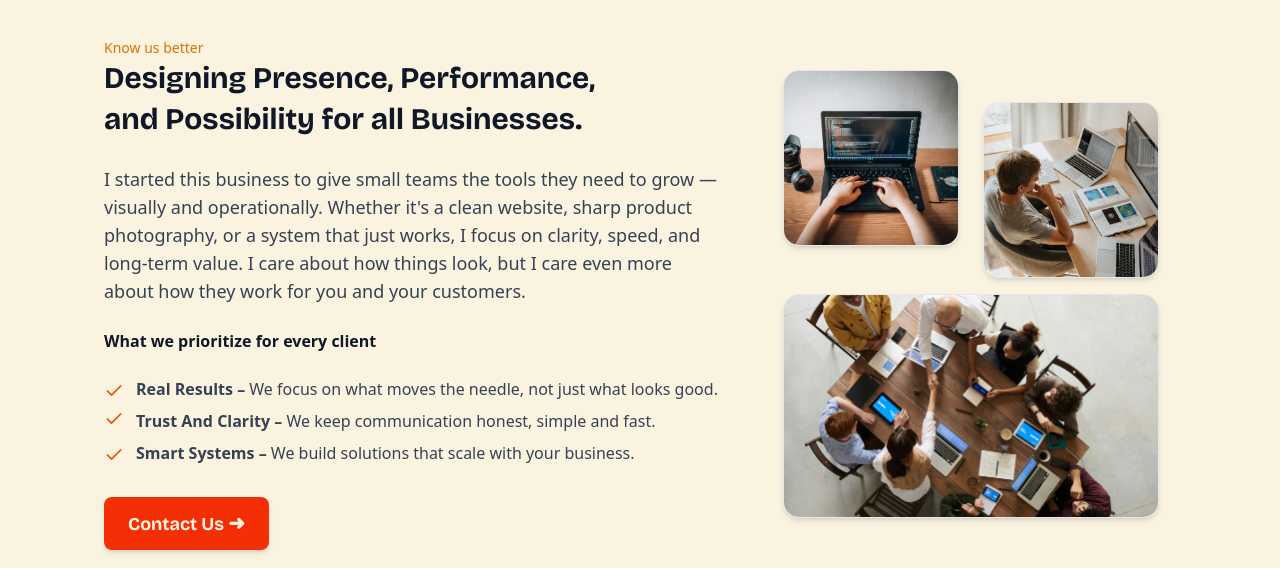
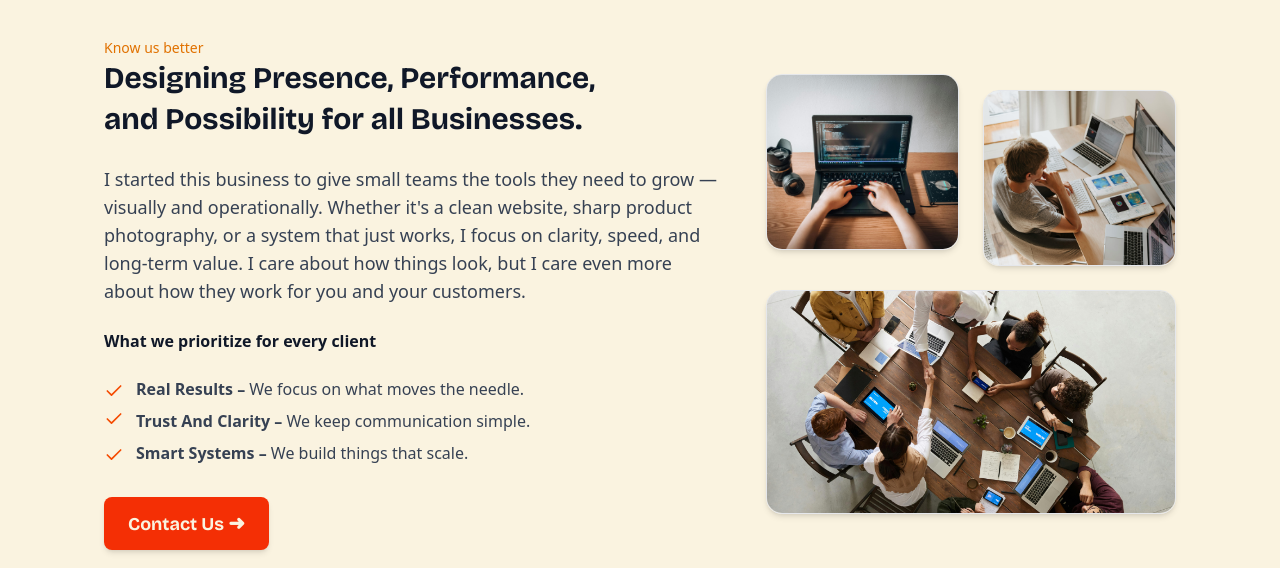
Before and after one commit to waj-zaman/HAMedia., a React (Vite) app: page / in a window 1280 px wide. Shown: the part 724-1292 px from the top of the page. Built offline with nearby package versions, Linux system fonts and the light colour scheme; a web font is replaced by a local one.

Commit message:
Jitter and white space issue resolution 1.

```diff
--- a/src/index.css
+++ b/src/index.css
@@ -8,6 +8,7 @@
 .heading{
   font-family: "Bricolage Grotesque", sans-serif;
 }
+
 
 .title {
   font-family: "BBH Sans Hegarty", sans-serif;
--- a/src/sections/About.jsx
+++ b/src/sections/About.jsx
@@ -6,21 +6,29 @@ import { useNavigate } from "react-router-dom";
 const Section = () => {
   const navigate = useNavigate();
 
+  // Subtle, safe animation
+  const fadeUp = {
+    hidden: { opacity: 0, y: 40 },
+    visible: { opacity: 1, y: 0 },
+  };
+
   return (
-    <section id="about" className="bg-[#FAF3E0] flex justify-center py-16 px-4 sm:px-6">
+    <section
+      id="about"
+      className="bg-[#FAF3E0] flex justify-center py-16 px-4 sm:px-6 overflow-x-hidden"
+    >
       <div className="w-full max-w-[1300px] flex flex-col md:flex-row items-center justify-between px-4 sm:px-10 md:px-20 py-8 md:py-12 gap-12">
 
         {/* LEFT TEXT SECTION */}
         <motion.div
           className="w-full md:w-3/5 text-center md:text-left"
-          initial={{ opacity: 0, x: -100 }}
-          whileInView={{ opacity: 1, x: 0 }}
-          transition={{ duration: 0.8, ease: "easeOut" }}
+          variants={fadeUp}
+          initial="hidden"
+          whileInView="visible"
+          transition={{ duration: 0.7, ease: "easeOut" }}
           viewport={{ once: true, amount: 0.3 }}
         >
-          <p className="body text-sm text-amber-600 font-medium">
-            Know us better
-          </p>
+          <p className="body text-sm text-amber-600 font-medium">Know us better</p>
 
           <h2 className="text-xl sm:text-2xl md:text-3xl heading font-bold text-gray-900 mb-6 leading-snug">
             Designing Presence, Performance, <br className="hidden sm:block" />
@@ -28,11 +36,11 @@ const Section = () => {
           </h2>
 
           <p className="body text-gray-700 text-base sm:text-lg mb-6">
-            I started this business to give small teams the tools they need to
-            grow — visually and operationally. Whether it's a clean website,
-            sharp product photography, or a system that just works, I focus on
-            clarity, speed, and long-term value. I care about how things look,
-            but I care even more about how they work for you and your customers.
+            I started this business to give small teams the tools they need to grow —
+            visually and operationally. Whether it's a clean website, sharp product
+            photography, or a system that just works, I focus on clarity, speed, and
+            long-term value. I care about how things look, but I care even more about
+            how they work for you and your customers.
           </p>
 
           <p className="body text-gray-900 font-semibold mb-6">
@@ -43,82 +51,83 @@ const Section = () => {
             <li className="flex items-center gap-3">
               <Check className="text-orange-600 mt-1 w-5 h-5 flex-shrink-0" />
               <span className="text-gray-700">
-                <strong>Real Results –</strong> We focus on what moves the
-                needle, not just what looks good.
+                <strong>Real Results –</strong> We focus on what moves the needle.
               </span>
             </li>
             <li className="flex items-start gap-3">
               <Check className="text-orange-600 w-5 h-5 flex-shrink-0" />
               <span className="text-gray-700">
-                <strong>Trust And Clarity –</strong> We keep communication
-                honest, simple and fast.
+                <strong>Trust And Clarity –</strong> We keep communication simple.
               </span>
             </li>
             <li className="flex items-start gap-3">
               <Check className="text-orange-600 mt-1 w-5 h-5 flex-shrink-0" />
               <span className="text-gray-700">
-                <strong>Smart Systems –</strong> We build solutions that scale
-                with your business.
+                <strong>Smart Systems –</strong> We build things that scale.
               </span>
             </li>
           </ul>
 
-          <button className="heading bg-[#F42F05] offwhite px-5 sm:px-6 py-2.5 sm:py-3 rounded-lg shadow-md heading font-bold text-md sm:text-lg transform hover:scale-105 transition duration-200" onClick={() => navigate("/contact")}>
+          <button
+            className="heading bg-[#F42F05] offwhite px-5 sm:px-6 py-2.5 sm:py-3 rounded-lg shadow-md heading font-bold text-md sm:text-lg transform hover:scale-105 transition duration-200"
+            onClick={() => navigate("/contact")}
+          >
             Contact Us <span className="text-xl">➜</span>
           </button>
         </motion.div>
 
-        {/* RIGHT GEOMETRIC BOXES */}
-
         {/* RIGHT IMAGE GRID */}
         <motion.div
           className="w-full md:w-2/5 flex justify-center relative"
-          initial={{ opacity: 0, x: 100 }}
-          whileInView={{ opacity: 1, x: 0 }}
-          transition={{ duration: 0.9, ease: 'easeOut' }}
+          variants={fadeUp}
+          initial="hidden"
+          whileInView="visible"
+          transition={{ duration: 0.7, ease: "easeOut" }}
           viewport={{ once: true, amount: 0.3 }}
         >
+          <div className="grid grid-cols-2 gap-4 sm:gap-6 w-full">
+
+            {/* IMAGE 1 */}
             <motion.div
-            className="grid grid-cols-2 gap-4 sm:gap-6"
-            initial="hidden"
-            whileInView="visible"
-            variants={{
-              hidden: {},
-              visible: { transition: { staggerChildren: 0.2 } },
-            }}
-            viewport={{ once: true }}
-          >
-            {[
-              { src: "/imagery/pexels-vladbagacian-3987066.jpg", alt: "Web Developer at Work" },
-              { src: "/imagery/pexels-olia-danilevich-4974922.jpg", alt: "Photographer Editing" },
-              { src: "/imagery/pexels-fauxels-3183197.jpg", alt: "Creative Team Collaboration" },
-            ].map((img, i) => (
-              <motion.div
-                key={i}
-                variants={{
-                  hidden: { opacity: 0, y: 30 },
-                  visible: { opacity: 1, y: 0 },
-                }}
-                transition={{ duration: 0.6, ease: 'easeOut' }}
-                className={`overflow-hidden rounded-2xl shadow-md border border-gray-200 ${i === 0
-                    ? 'col-span-1 row-span-1 w-32 h-32 sm:w-40 sm:h-40 md:w-44 md:h-44'
-                    : i === 1
-                      ? 'col-span-1 row-span-1 w-32 h-32 sm:w-40 sm:h-40 md:w-44 md:h-44 translate-y-8'
-                      : 'col-span-2 row-span-1 w-full h-40 sm:h-52 md:h-56 mt-6'
-                  }`}
+              variants={fadeUp}
+              className="overflow-hidden rounded-2xl shadow-md border border-gray-200 h-32 sm:h-40 md:h-44"
             >
               <img
-                  src={img.src}
-                  alt={img.alt}
+                src="/imagery/pexels-vladbagacian-3987066.jpg"
+                alt="Web Developer at Work"
                 loading="lazy"
-                  className="w-full h-full object-cover hover:scale-105 transition-transform duration-500 ease-out"
+                className="w-full h-full object-cover transition-transform duration-500 hover:scale-105"
               />
             </motion.div>
-            ))}
-          </motion.div>
+
+            {/* IMAGE 2 */}
+            <motion.div
+              variants={fadeUp}
+              className="overflow-hidden rounded-2xl shadow-md border border-gray-200 h-32 sm:h-40 md:h-44 translate-y-4"
+            >
+              <img
+                src="/imagery/pexels-olia-danilevich-4974922.jpg"
+                alt="Photographer Editing"
+                loading="lazy"
+                className="w-full h-full object-cover transition-transform duration-500 hover:scale-105"
+              />
             </motion.div>
 
+            {/* IMAGE 3 — WIDE */}
+            <motion.div
+              variants={fadeUp}
+              className="col-span-2 overflow-hidden rounded-2xl shadow-md border border-gray-200 h-40 sm:h-52 md:h-56 mt-4"
+            >
+              <img
+                src="/imagery/pexels-fauxels-3183197.jpg"
+                alt="Creative Team Collaboration"
+                loading="lazy"
+                className="w-full h-full object-cover transition-transform duration-500 hover:scale-105"
+              />
+            </motion.div>
 
+          </div>
+        </motion.div>
 
       </div>
     </section>
```
Lines whose indentation alone changed are shown as unchanged.
